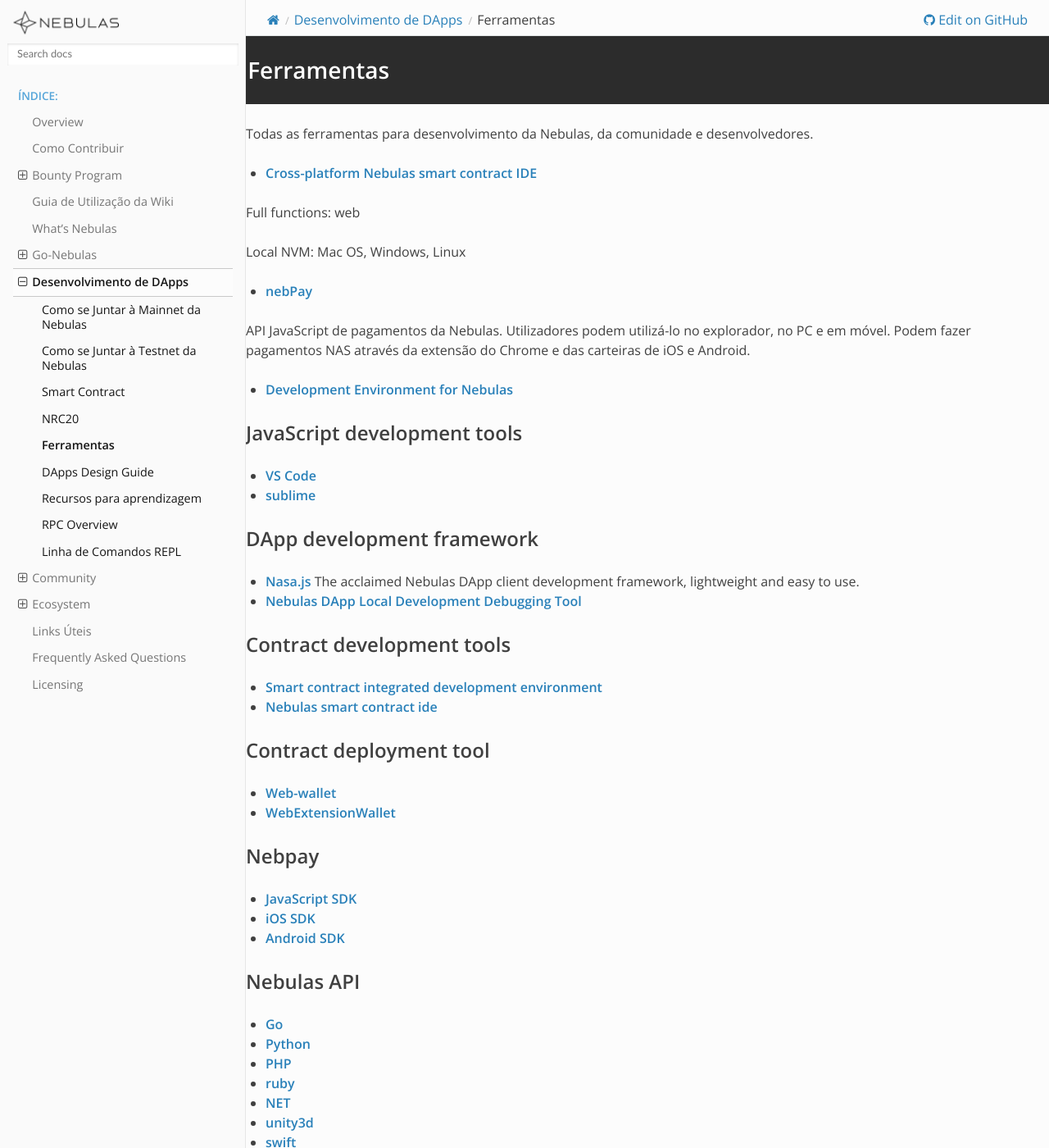
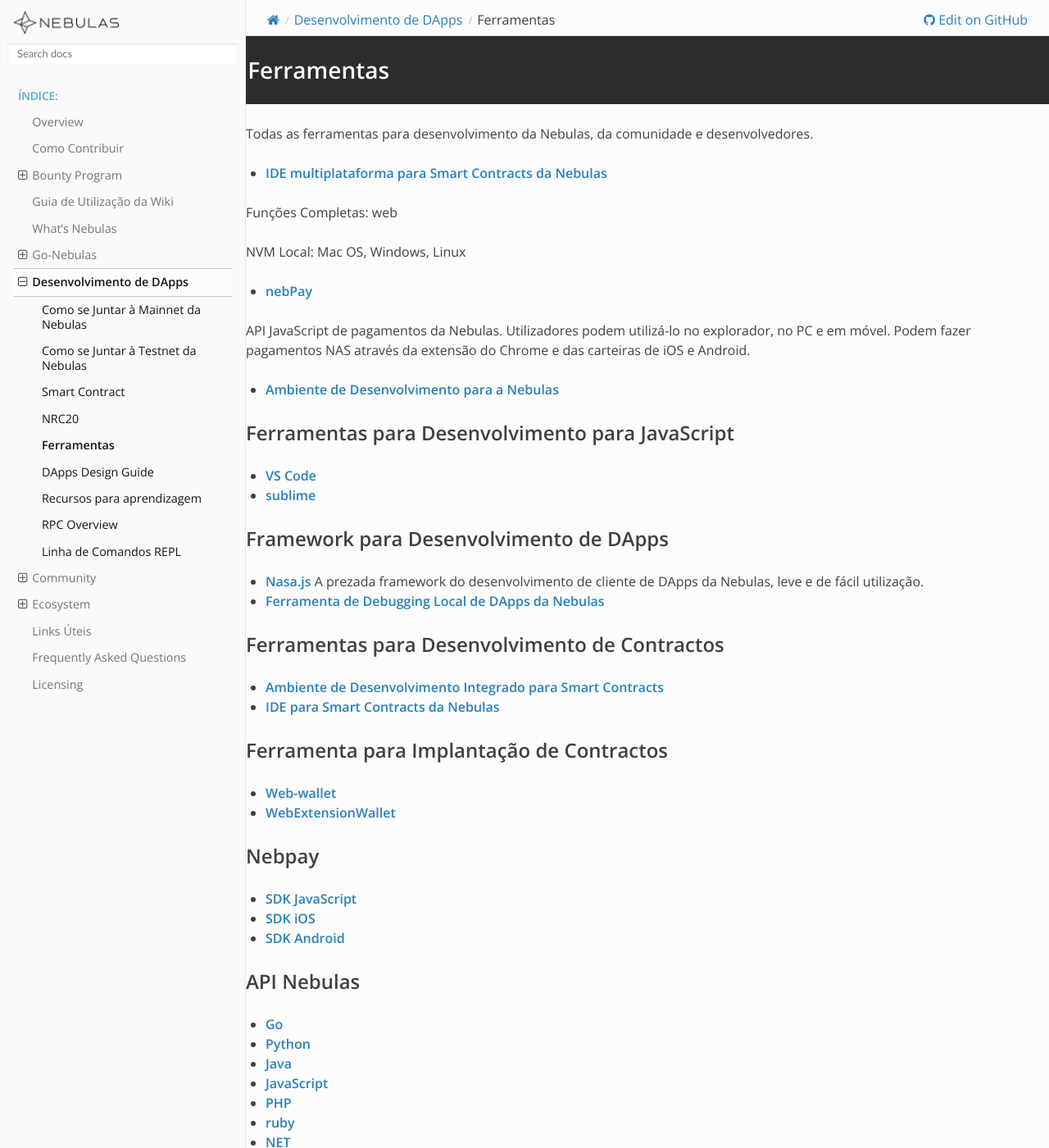
Before and after one commit to nebulasio/nebdocs, a Sphinx documentation site: the page built from docs/dapp-development/tools.md, in a window 1280 px wide and 1400 px high. Shown: the whole window at 82% size. Built offline with Sphinx 7.4.7 and the Read the Docs theme 2.0.0, drawn with Linux system fonts in a browser that asks for light colours; pages that are not in the unit, such as notebooks, are missing from menus; some of the changed text lies outside the part shown.

Commit message:
translates and updates tools.md

```diff
--- a/docs/dapp-development/tools.md
+++ b/docs/dapp-development/tools.md
@@ -2,11 +2,11 @@
 
 Todas as ferramentas para desenvolvimento da Nebulas, da comunidade e desenvolvedores.
 
-- **[Cross-platform Nebulas smart contract IDE](https://nebide.block2100.com/)**
+- **[IDE multiplataforma para Smart Contracts da Nebulas](https://nebide.block2100.com/)**
 
-Full functions: web
+Funções Completas: web
 
-Local NVM: Mac OS, Windows, Linux
+NVM Local: Mac OS, Windows, Linux
 
 
 - **[nebPay](https://github.com/nebulasio/nebPay)**
@@ -14,52 +14,54 @@
 API JavaScript de pagamentos da Nebulas.
 Utilizadores podem utilizá-lo no explorador, no PC e em móvel. Podem fazer pagamentos NAS através da extensão do Chrome e das carteiras de iOS e Android.
 
-- **[Development Environment for Nebulas](https://github.com/mirei83/NebuEnv)**
+- **[Ambiente de Desenvolvimento para a Nebulas](https://github.com/mirei83/NebuEnv)**
 
-### JavaScript development tools
+### Ferramentas para Desenvolvimento para JavaScript
 - **[VS Code](https://code.visualstudio.com/)**
 - **[sublime](https://www.sublimemerge.com/download)**
 
-### DApp development framework
+### Framework para Desenvolvimento de DApps
 - **[Nasa.js](https://github.com/NasaTeam/Nasa.js)**
-  The acclaimed Nebulas DApp client development framework, lightweight and easy to use.
-- **[Nebulas DApp Local Development Debugging Tool](https://www.sublimemerge.com/download)**
+  A prezada framework do desenvolvimento de cliente de DApps da Nebulas, leve e de fácil utilização.
+- **[Ferramenta de Debugging Local de DApps da Nebulas](https://www.sublimemerge.com/download)**
 
-### Contract development tools
-- **[Smart contract integrated development environment](https://nebide.block2100.com/)**
-- **[Nebulas smart contract ide](https://github.com/cailuxianggg/nebulas-ide)**
+### Ferramentas para Desenvolvimento de Contractos
+- **[Ambiente de Desenvolvimento Integrado para Smart Contracts](https://nebide.block2100.com/)**
+- **[IDE para Smart Contracts da Nebulas](https://github.com/cailuxianggg/nebulas-ide)**
 
-### Contract deployment tool
+### Ferramenta para Implantação de Contractos
 - **[Web-wallet](https://github.com/nebulasio/web-wallet)**
 - **[WebExtensionWallet](https://github.com/ChengOrangeJu/WebExtensionWallet)**
 
 ### Nebpay
-- **[JavaScript SDK](https://github.com/nebulasio/nebPay)**
-- **[iOS SDK](https://github.com/nebulasio/neb.iOS)**
-- **[Android SDK](https://github.com/nebulasio/neb.android)**
+- **[SDK JavaScript](https://github.com/nebulasio/nebPay)**
+- **[SDK iOS](https://github.com/nebulasio/neb.iOS)**
+- **[SDK Android](https://github.com/nebulasio/neb.android)**
 
-### Nebulas API
+### API Nebulas
 - **[Go](https://github.com/nebulasio/go-nebulas)**
 - **[Python](https://github.com/nebulasio/neb.py)**
+- **[Java](https://github.com/nebulasio/neb.java)**
+- **[JavaScript](https://github.com/nebulasio/neb.js)**
 - **[PHP](https://github.com/nebulasio/neb.php)**
 - **[ruby](https://github.com/simlegate/nebulas.rb)**
 - **[NET](https://github.com/johnetran/neb.net)**
 - **[unity3d](https://github.com/xbhuang1994/nebulas-unity-sdk)**
 - **[swift](https://github.com/ZJJeffery/swiftSDK)**
 
-### Static scan tool
+### Analisador Estático de Código
 - **[Nebulas Smart Contract Code Checker](https://github.com/NasaTeam/naslint)**
 - **[Nebulas Smart Contract Lint Tool](https://github.com/jnoodle/nebulasLint)**
 - **[Nebulas javascript/typescript smart contract static check tool](https://github.com/zoowii/nebstaticcheck)**
 
-### Command line tool
+### Ferramentas CLI
 - **[Ferramenta CLI para a Nebulas](https://github.com/5sWind/nebCli)**
 
-### test tools
+### Ferramentas para Testes
 - **[NebTest visa fazer a automatização e teste unitário de smart contracts da Nebulas](https://github.com/Ideas2IT/nebtest)**
 
-### other
-NebulasDB é uma base de dados baseada na Nebulas, descentralizada, nao-relacional, e fornece um cliente JS-SDK
+### Outras
+NebulasDB é uma base de dados baseada na Nebulas, descentralizada, não-relacional, e disponibiliza um cliente JS-SDK
 - **[A consola é de fácil desenvolvimento para operações em dados](https://github.com/antgan/nebulasdb-sdk)**
 - **[Nebulas-Utils é um pacote para desenvolvimento da Chain da Nebulas](https://github.com/iHamburg/nebulas-utils)**
 - **[Com base no API JS da Nebulas, põe nebulas.js e o nebpay.js num só pacote](https://github.com/xuelabi123/nebrella)**
```
